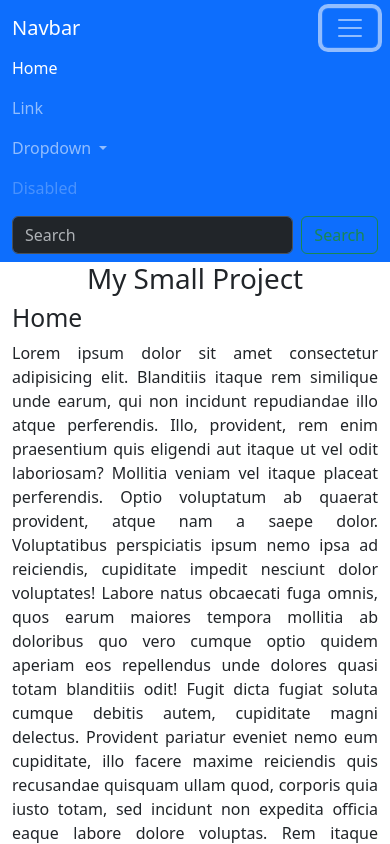
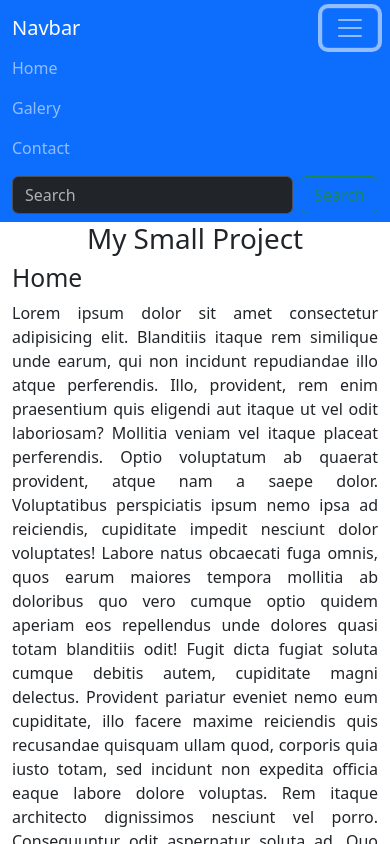
Before and after one commit to Elouen06/MySmallProject, a plain HTML site: page index.html in a window 390 px wide. Both pictures are taken after a click on the button "Toggle navigation". Shown: the top 844 px of the page. Drawn offline with nearby package versions, Linux system fonts and the light colour scheme.

Commit message:
added link to the nav bar

```diff
--- a/index.html
+++ b/index.html
@@ -24,24 +24,13 @@
               <div class="collapse navbar-collapse" id="navbarSupportedContent">
                 <ul class="navbar-nav me-auto mb-2 mb-lg-0">
                   <li class="nav-item">
-                    <a class="nav-link active" aria-current="page" href="#">Home</a>
+                    <a class="nav-link" aria-current="page" href="#Home">Home</a>
                   </li>
                   <li class="nav-item">
-                    <a class="nav-link" href="#">Link</a>
-                  </li>
-                  <li class="nav-item dropdown">
-                    <a class="nav-link dropdown-toggle" href="#" role="button" data-bs-toggle="dropdown" aria-expanded="false">
-                      Dropdown
-                    </a>
-                    <ul class="dropdown-menu">
-                      <li><a class="dropdown-item" href="#">Action</a></li>
-                      <li><a class="dropdown-item" href="#">Another action</a></li>
-                      <li><hr class="dropdown-divider"></li>
-                      <li><a class="dropdown-item" href="#">Something else here</a></li>
-                    </ul>
+                    <a class="nav-link" href="#Galery">Galery</a>
                   </li>
                   <li class="nav-item">
-                    <a class="nav-link disabled" aria-disabled="true">Disabled</a>
+                    <a class="nav-link" href="#contact">Contact</a>
                   </li>
                 </ul>
                 <form class="d-flex" role="search">
```
